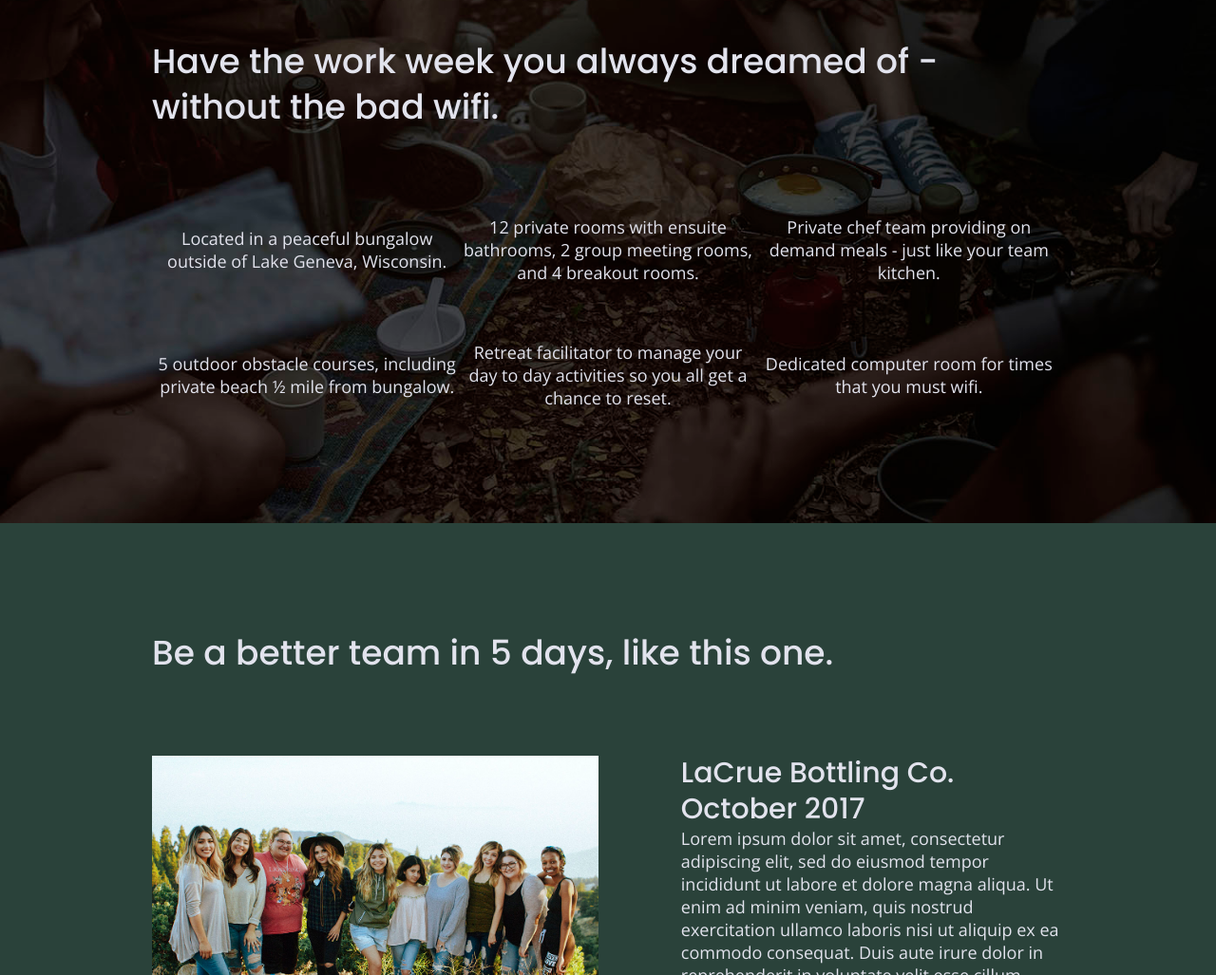
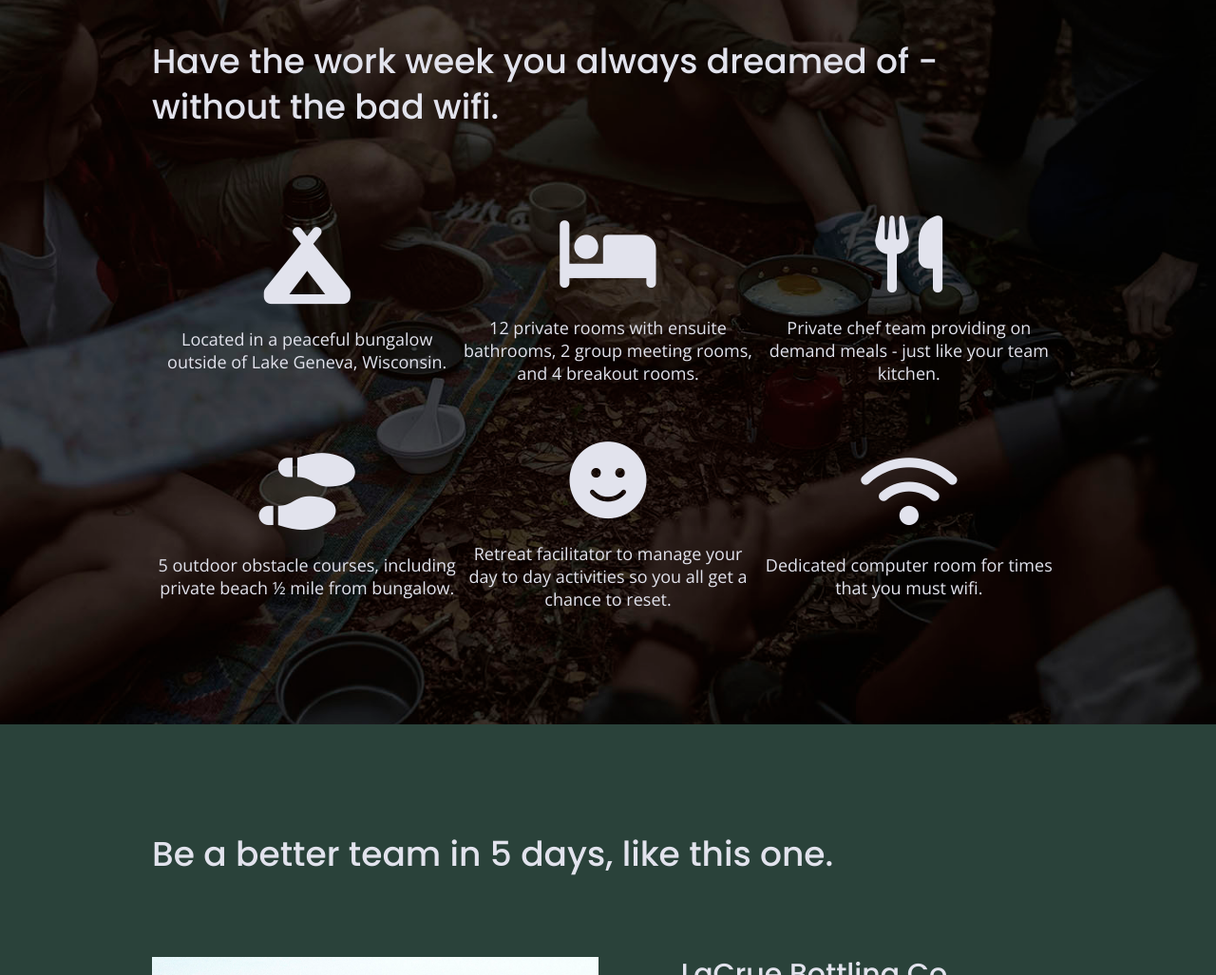
Before and after one commit to jcmunch/206-unplugged, a website built with Parcel: page index.html in a window 1280 px wide. Shown: the part 872-1899 px from the top of the page at 95% size. Built offline with nearby package versions, Linux system fonts and the light colour scheme.

Commit message:
Features icons added

```diff
--- a/css/main.css
+++ b/css/main.css
@@ -331,6 +331,11 @@ textarea {
      margin: 0%;
    }
 
+   .features i {
+     font-size: 3.75em;
+     margin-bottom: 40px;
+   }
+
    /** Reviews **/
 
    .reviews {
@@ -587,6 +592,11 @@ textarea {
     width: 50%;
   }
 
+  .features i {
+    font-size: 4.5em;
+    margin-bottom: 25px;
+  }
+
   /*Reviews*/
   .reviews article {
     display: flex;
@@ -739,6 +749,11 @@ textarea {
     flex-basis: 33%;
   }
 
+  .features i {
+    font-size: 4.5em;
+    margin-bottom: 25px;
+  }
+
   /*Reviews*/
   .reviews article div {
     width: 42%;
--- a/index.html
+++ b/index.html
@@ -18,10 +18,9 @@
 
   <link rel="stylesheet" href="css/normalize.css">
   <link rel="stylesheet" href="css/main.css">
+  <script src="https://kit.fontawesome.com/efb6d77aba.js" crossorigin="anonymous"></script>
   <!--Google Fonts-->
   <link href="https://fonts.googleapis.com/css2?family=Open+Sans:wght@400;700&family=Poppins:wght@500;700&display=swap" rel="stylesheet"></head>
-  <!--Images-->
-
 
 <body>
 
@@ -74,36 +73,48 @@
         <h2>Have the work week you always dreamed of &#45 without the bad wifi.</h2>
         <div class="features-items">
           <article>
-            <p class="fontawesome-icon"></p>
+            <p class="fontawesome-icon">
+              <i class="fas fa-campground"></i>
+            </p>
             <p class="features-item-description">Located in a peaceful bungalow outside of Lake Geneva, Wisconsin. </p>
           </article>
 
           <article>
-            <p class="fontawesome-icon"></p>
+            <p class="fontawesome-icon">
+              <i class="fas fa-bed"></i>
+            </p>
             <p class="features-item-description">12 private rooms with ensuite bathrooms, 2 group meeting rooms, and 4
               breakout rooms.</p>
           </article>
 
           <article>
-            <p class="fontawesome-icon"></p>
+            <p class="fontawesome-icon">
+              <i class="fas fa-utensils"></i>
+            </p>
             <p class="features-item-description">Private chef team providing on demand meals - just like your team
               kitchen.</p>
           </article>
 
           <article>
-            <p class="fontawesome-icon"></p>
+            <p class="fontawesome-icon">
+              <i class="fas fa-shoe-prints"></i>
+            </p>
             <p class="features-item-description">5 outdoor obstacle courses, including private beach &half; mile from
               bungalow.</p>
           </article>
 
           <article>
-            <p class="fontawesome-icon"></p>
+            <p class="fontawesome-icon">
+              <i class="fas fa-smile"></i>
+            </p>
             <p class="features-item-description">Retreat facilitator to manage your day to day activities so you all get
               a chance to reset.</p>
           </article>
 
           <article>
-            <p class="fontawesome-icon"></p>
+            <p class="fontawesome-icon">
+              <i class="fas fa-wifi"></i>
+            </p>
             <p class="feautres-item-description">Dedicated computer room for times that you must wifi.</p>
           </article>
         </div>
```
Also changed, not shown: about/index.html (+1 -0 lines), faq/index.html (+1 -0 lines).
